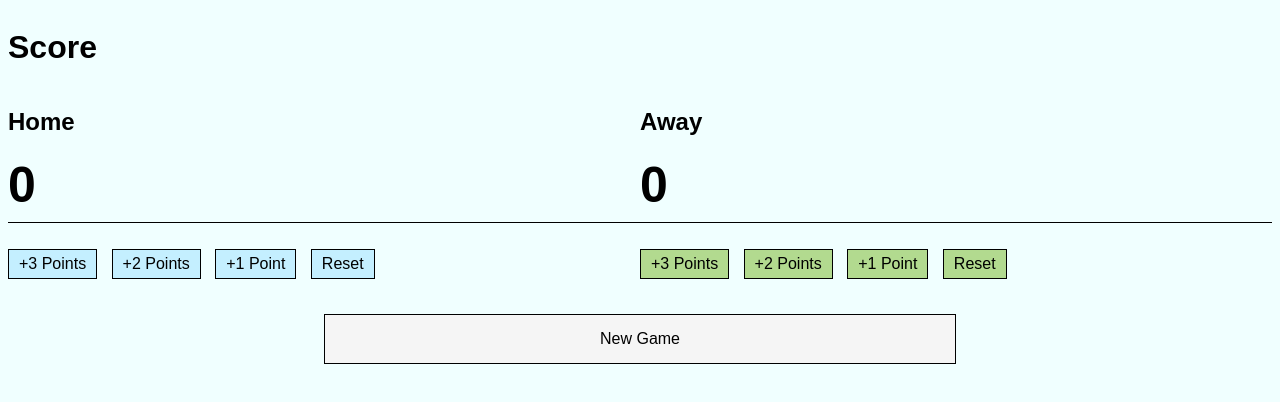
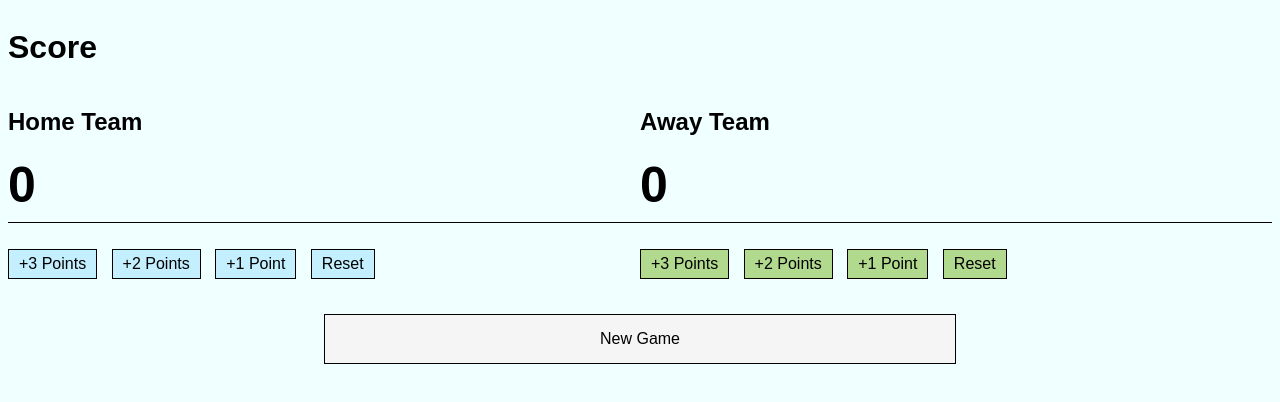
Before and after one commit to yolk00/bball-scoreboard, a plain HTML site: page index.html in a window 1280 px wide. Drawn offline with Linux system fonts and the light colour scheme.

Commit message:
added "Team"

```diff
--- a/index.html
+++ b/index.html
@@ -12,12 +12,12 @@
       <h1>Score</h1>
 
       <div class="half">
-        <h2>Home</h2>
+        <h2>Home Team</h2>
         <span id="homePoints"></span>
       </div>
 
       <div class="half">
-        <h2>Away</h2>
+        <h2>Away Team</h2>
         <span id="awayPoints"></span>
       </div>
     </div>
```
